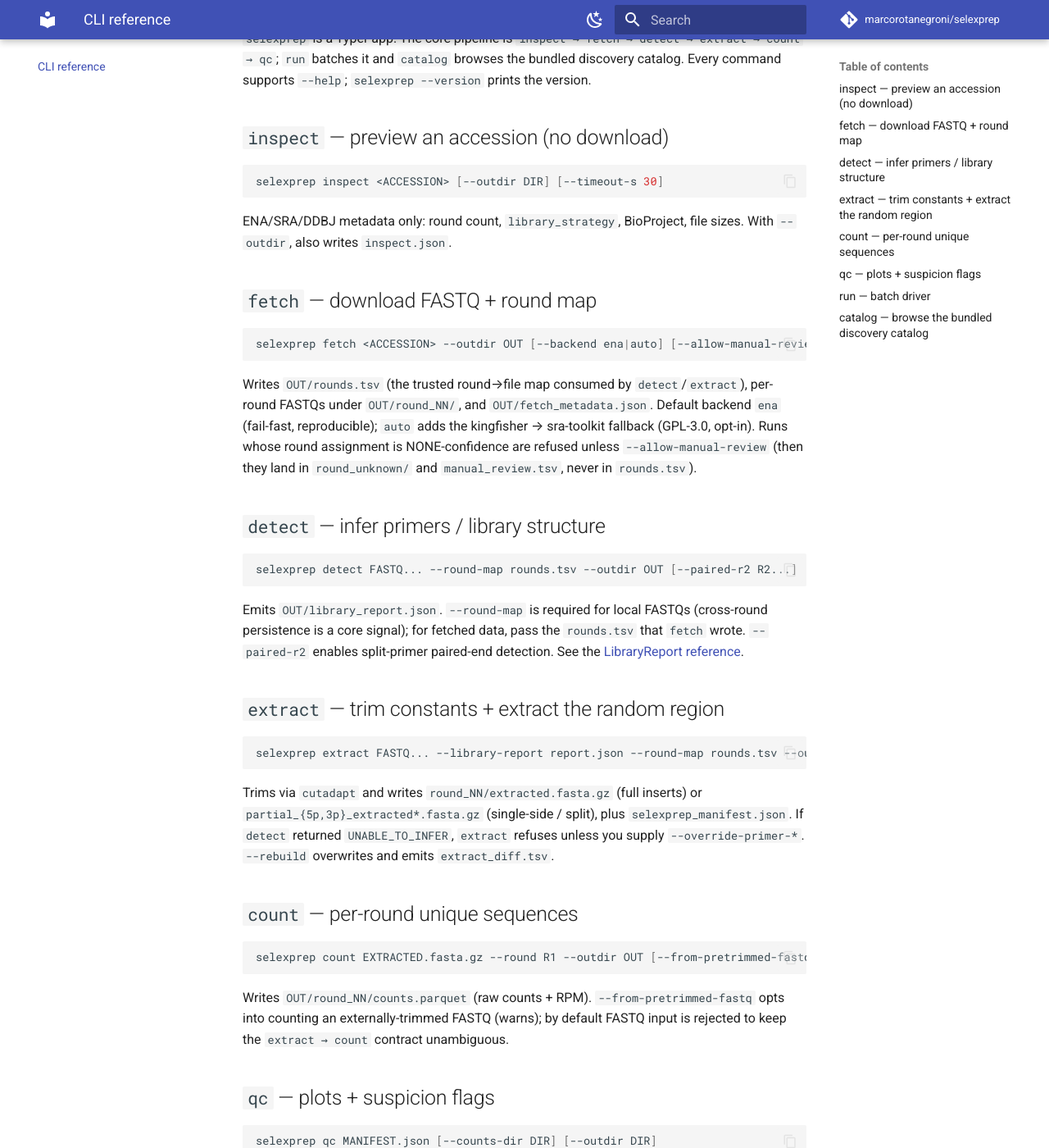
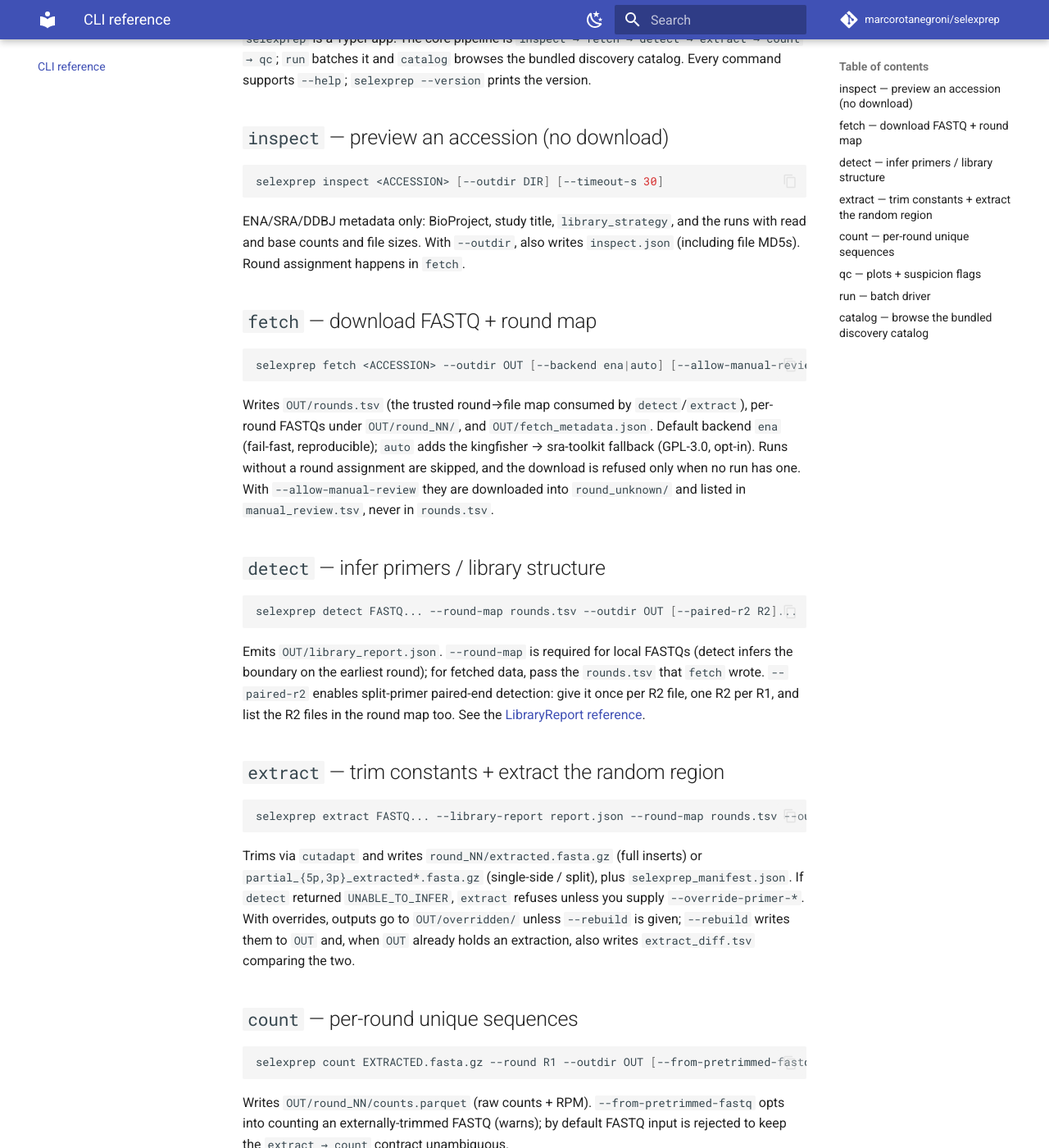
Before and after one commit to marcorotanegroni/selexprep, an MkDocs documentation site: the page built from docs/cli.md, in a window 1280 px wide and 1400 px high, scrolled down 194 px. Shown: the whole window at 82% size. Built offline with MkDocs 1.6.1 and Material for MkDocs 9.7.7, drawn with Linux system fonts in a browser that asks for light colours; comment, search, counter and statistics services are not loaded.

Commit message:
Paired-end R1/R2 check; docs match code and paper; CITATION.cff; notebooks in CI
- detect and extract refuse R1/R2 files that do not pair one to one (--paired-r2 is given once per file); new CLI test.
- README and docs: paired-end example, inference described as in the paper, inspect and fetch behaviour, catalog example, override outputs and extract_diff.tsv, trim_reports.json hash.
- fetch summary labels skipped runs as skipped; stale docstrings and a dead helper removed.
- Notebook 01 re-executed on 0.4.7; CI runs both example notebooks.
- CITATION.cff and README citation section with the Zenodo DOIs; author name Marco Rota Negroni.

````diff
--- a/docs/cli.md
+++ b/docs/cli.md
@@ -11,8 +11,9 @@
 selexprep inspect <ACCESSION> [--outdir DIR] [--timeout-s 30]
 ```
 
-ENA/SRA/DDBJ metadata only: round count, `library_strategy`, BioProject, file
-sizes. With `--outdir`, also writes `inspect.json`.
+ENA/SRA/DDBJ metadata only: BioProject, study title, `library_strategy`, and the
+runs with read and base counts and file sizes. With `--outdir`, also writes
+`inspect.json` (including file MD5s). Round assignment happens in `fetch`.
 
 ## `fetch` — download FASTQ + round map
 
@@ -23,33 +24,36 @@ selexprep fetch <ACCESSION> --outdir OUT [--backend ena|auto] [--allow-manual-re
 Writes `OUT/rounds.tsv` (the trusted round→file map consumed by
 `detect`/`extract`), per-round FASTQs under `OUT/round_NN/`, and
 `OUT/fetch_metadata.json`. Default backend `ena` (fail-fast, reproducible);
-`auto` adds the kingfisher → sra-toolkit fallback (GPL-3.0, opt-in). Runs whose
-round assignment is NONE-confidence are refused unless `--allow-manual-review`
-(then they land in `round_unknown/` and `manual_review.tsv`, never in
-`rounds.tsv`).
+`auto` adds the kingfisher → sra-toolkit fallback (GPL-3.0, opt-in). Runs
+without a round assignment are skipped, and the download is refused only when no
+run has one. With `--allow-manual-review` they are downloaded into
+`round_unknown/` and listed in `manual_review.tsv`, never in `rounds.tsv`.
 
 ## `detect` — infer primers / library structure
 
 ```bash
-selexprep detect FASTQ... --round-map rounds.tsv --outdir OUT [--paired-r2 R2...] [--sampling-seed 42] [--max-reads-per-round N]
+selexprep detect FASTQ... --round-map rounds.tsv --outdir OUT [--paired-r2 R2]... [--sampling-seed 42] [--max-reads-per-round N]
 ```
 
 Emits `OUT/library_report.json`. `--round-map` is required for local FASTQs
-(cross-round persistence is a core signal); for fetched data, pass the
+(detect infers the boundary on the earliest round); for fetched data, pass the
 `rounds.tsv` that `fetch` wrote. `--paired-r2` enables split-primer paired-end
-detection. See the [LibraryReport reference](library-report.md).
+detection: give it once per R2 file, one R2 per R1, and list the R2 files in the
+round map too. See the [LibraryReport reference](library-report.md).
 
 ## `extract` — trim constants + extract the random region
 
 ```bash
-selexprep extract FASTQ... --library-report report.json --round-map rounds.tsv --outdir OUT [--paired-r2 R2...] [--override-primer-5p SEQ] [--override-primer-3p SEQ] [--rebuild]
+selexprep extract FASTQ... --library-report report.json --round-map rounds.tsv --outdir OUT [--paired-r2 R2]... [--override-primer-5p SEQ] [--override-primer-3p SEQ] [--rebuild]
 ```
 
 Trims via `cutadapt` and writes `round_NN/extracted.fasta.gz` (full inserts) or
 `partial_{5p,3p}_extracted*.fasta.gz` (single-side / split), plus
 `selexprep_manifest.json`. If `detect` returned `UNABLE_TO_INFER`, `extract`
-refuses unless you supply `--override-primer-*`. `--rebuild` overwrites and
-emits `extract_diff.tsv`.
+refuses unless you supply `--override-primer-*`. With overrides, outputs go to
+`OUT/overridden/` unless `--rebuild` is given; `--rebuild` writes them to `OUT`
+and, when `OUT` already holds an extraction, also writes `extract_diff.tsv`
+comparing the two.
 
 ## `count` — per-round unique sequences
 
--- a/pyproject.toml
+++ b/pyproject.toml
@@ -10,7 +10,7 @@ readme = "README.md"
 requires-python = ">=3.10"
 license = "MIT"
 license-files = ["LICEN[CS]E*"]
-authors = [{name = "Marco Rotanegroni", email = "marco.rotanegroni@studenti.unipd.it"}]
+authors = [{name = "Marco Rota Negroni", email = "marco.rotanegroni@studenti.unipd.it"}]
 keywords = ["SELEX", "aptamer", "HT-SELEX", "bioinformatics", "primer", "FASTQ"]
 classifiers = [
   "Development Status :: 4 - Beta",
````
Also changed, not shown: CHANGELOG.md (+23 -0 lines), README.md (+33 -15 lines), 7 other files.
